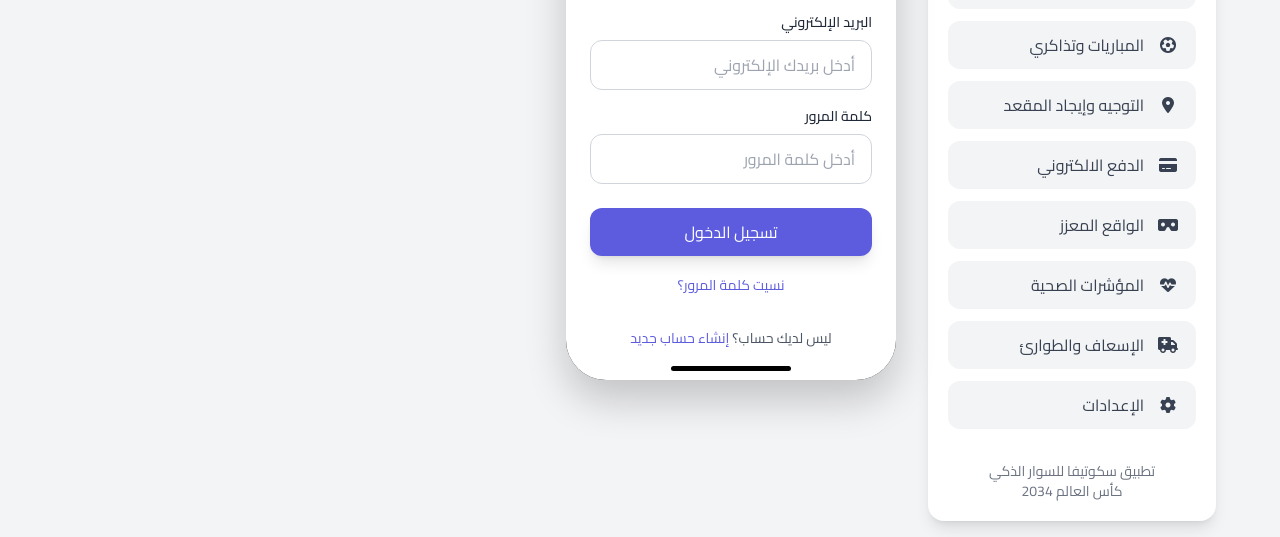
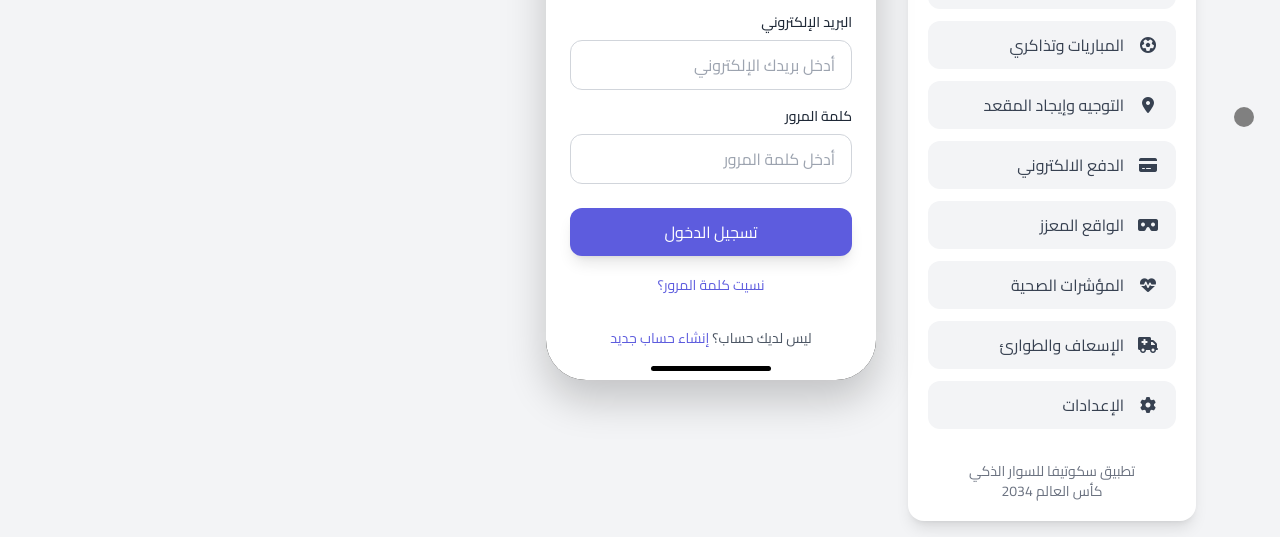
Before and after one commit to scoutiva/scoutiva-smartband, a plain HTML site: page app/index.html in a window 1280 px wide. Shown: the part 303-840 px from the top of the page. Drawn offline with nearby package versions, Linux system fonts and the light colour scheme; no server answers.

Commit message:
Update index.html

```diff
--- a/app/index.html
+++ b/app/index.html
@@ -376,6 +376,10 @@
         }
     </style>
 </head>
+
+    <div id="led-indicator" style="width: 20px; height: 20px; background: grey; border-radius: 50%; margin: 10px;"></div>
+<div id="ai-warning" style="display: none; color: red; font-weight: bold;"></div>
+
 <body class="bg-gray-100 dark:bg-gray-900 text-gray-800 dark:text-gray-200 min-h-screen flex items-center justify-center p-4">
     <!-- Dark mode toggle -->
     <div class="fixed top-5 left-5 z-50">
@@ -2196,6 +2200,9 @@
         </div>
     </div>
 
+    <script src="ai-bridge.js"></script>
+
+
     <script>
         // Dark mode functionality
         function initDarkMode() {
```
